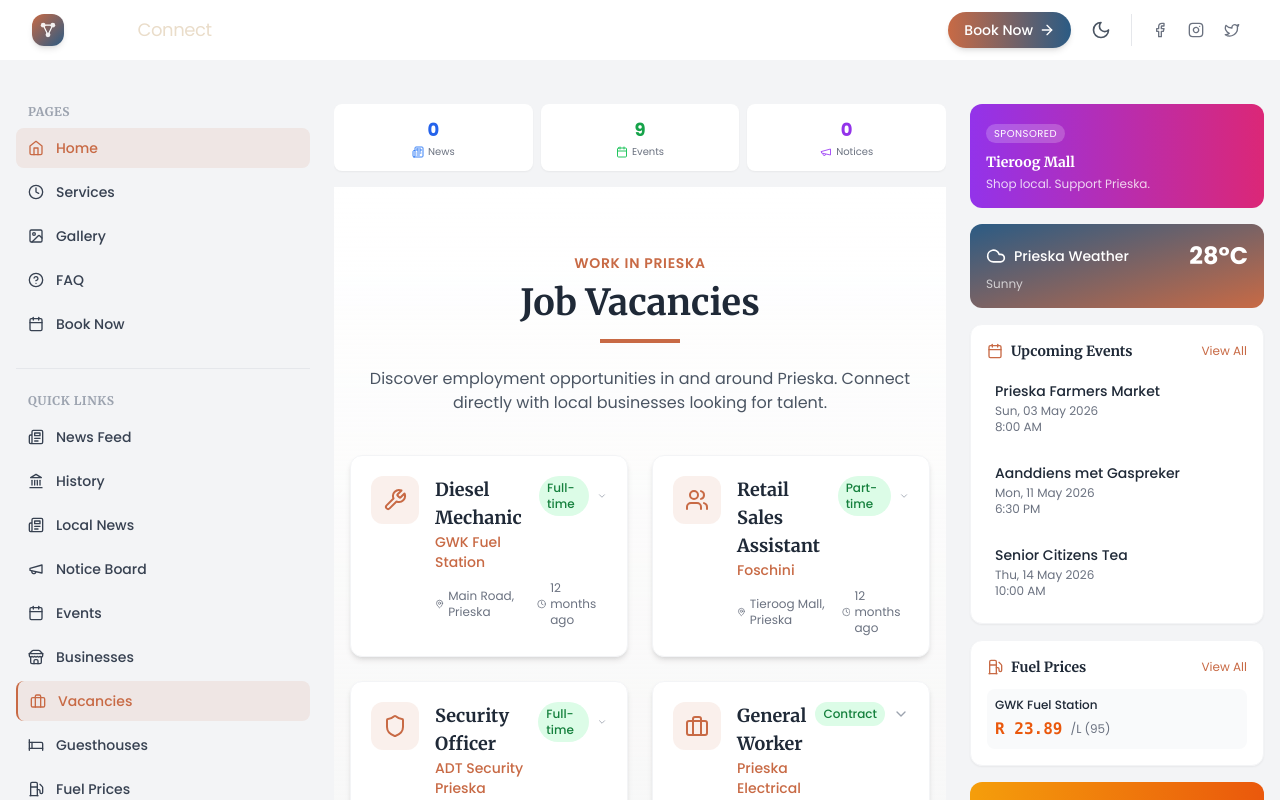
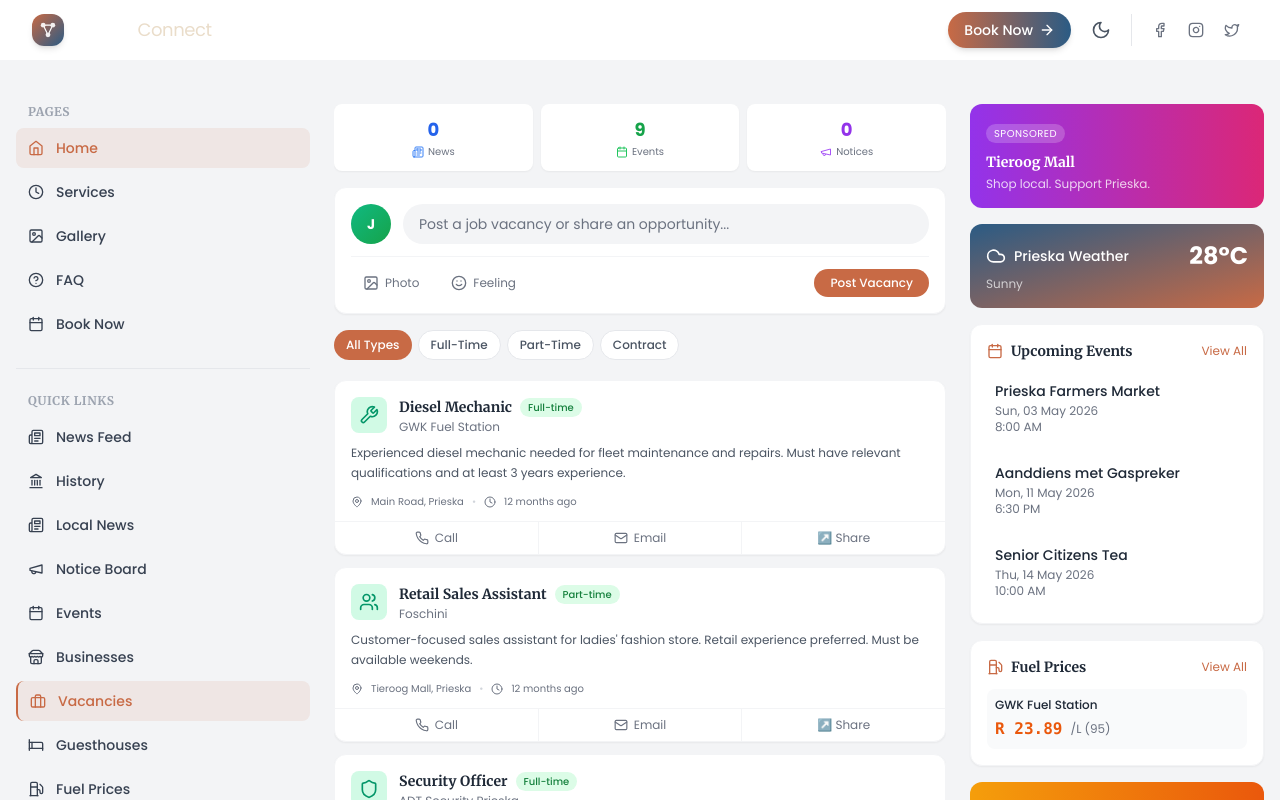
Before and after one commit to MondeNel/prieska-tourism, a React (Vite) app in the folder prieska-tourism/: page / in a window 1280 px wide. Both pictures are taken after a click on the button "Vacancies". Shown: the top 800 px of the page. Built offline with nearby package versions, Linux system fonts and the light colour scheme.

Commit message:
refactor: Redesign Vacancies as social media feed with post composer, type filter, and card-based layout

```diff
--- a/prieska-tourism/src/components/sections/Vacancies.jsx
+++ b/prieska-tourism/src/components/sections/Vacancies.jsx
@@ -1,130 +1,157 @@
 // src/components/sections/Vacancies.jsx
 import { useState } from 'react'
-import SectionTitle from '../ui/SectionTitle'
 import { vacancies, getRelativeTime } from '../../data/vacancies'
-import { MapPin, Clock, Phone, Mail, ChevronDown, ChevronUp } from 'lucide-react'
+import { MapPin, Clock, Phone, Mail, Image, Smile } from 'lucide-react'
 import PostVacancyModal from '../ui/PostVacancyModal'
 
 const Vacancies = () => {
-  const [expandedId, setExpandedId] = useState(null)
   const [showPostModal, setShowPostModal] = useState(false)
+  const [selectedType, setSelectedType] = useState('all')
+  const [postText, setPostText] = useState('')
 
-  const toggleExpand = (id) => {
-    setExpandedId(expandedId === id ? null : id)
-  }
+  const types = ['all', ...new Set(vacancies.map(v => v.type.toLowerCase()))]
+
+  const filteredVacancies = selectedType === 'all'
+    ? vacancies
+    : vacancies.filter(v => v.type.toLowerCase() === selectedType)
 
   return (
-   <section id="vacancies" className="py-12 md:py-16 px-4 max-w-7xl mx-auto bg-gradient-to-b from-white to-prieska-sand/10 dark:from-gray-900 dark:to-gray-800">
-      <SectionTitle subtitle="WORK IN PRIESKA" title="Job Vacancies" />
+    <div className="space-y-4">
+      {/* Post Composer */}
+      <div className="bg-white dark:bg-gray-800 rounded-xl shadow-sm border border-gray-100 dark:border-gray-700 p-4">
+        <div className="flex items-center gap-3 mb-3">
+          <div className="w-10 h-10 rounded-full bg-gradient-to-br from-emerald-500 to-green-600 flex items-center justify-center text-white font-bold text-sm">
+            J
+          </div>
+          <input
+            type="text"
+            value={postText}
+            onChange={(e) => setPostText(e.target.value)}
+            placeholder="Post a job vacancy or share an opportunity..."
+            className="flex-1 bg-gray-100 dark:bg-gray-700 rounded-full px-4 py-2.5 text-sm text-gray-700 dark:text-gray-300 placeholder-gray-500 focus:outline-none focus:ring-2 focus:ring-prieska-terracotta"
+          />
+        </div>
+        <div className="flex items-center gap-2 border-t border-gray-100 dark:border-gray-700 pt-3">
+          <button className="flex items-center gap-1.5 text-xs text-gray-500 dark:text-gray-400 hover:text-prieska-terracotta transition px-3 py-1.5 rounded-full hover:bg-gray-100 dark:hover:bg-gray-700">
+            <Image className="w-4 h-4" />
+            Photo
+          </button>
+          <button className="flex items-center gap-1.5 text-xs text-gray-500 dark:text-gray-400 hover:text-prieska-terracotta transition px-3 py-1.5 rounded-full hover:bg-gray-100 dark:hover:bg-gray-700">
+            <Smile className="w-4 h-4" />
+            Feeling
+          </button>
+          <button
+            onClick={() => setShowPostModal(true)}
+            className="ml-auto bg-prieska-terracotta text-white px-4 py-1.5 rounded-full text-xs font-medium hover:bg-opacity-90 transition"
+          >
+            Post Vacancy
+          </button>
+        </div>
+      </div>
 
-      <p className="text-center text-gray-600 dark:text-gray-300 max-w-3xl mx-auto -mt-4 md:-mt-6 mb-8 md:mb-10 text-sm md:text-base">
-        Discover employment opportunities in and around Prieska. Connect directly with local businesses looking for talent.
-      </p>
+      {/* Type Filter */}
+      <div className="flex gap-1.5 overflow-x-auto pb-1">
+        {types.map(type => (
+          <button
+            key={type}
+            onClick={() => setSelectedType(type)}
+            className={`px-3 py-1.5 rounded-full text-xs font-medium capitalize whitespace-nowrap transition ${
+              selectedType === type
+                ? 'bg-prieska-terracotta text-white'
+                : 'bg-white dark:bg-gray-800 text-gray-600 dark:text-gray-400 border border-gray-200 dark:border-gray-700 hover:border-prieska-terracotta'
+            }`}
+          >
+            {type === 'all' ? 'All Types' : type}
+          </button>
+        ))}
+      </div>
 
-      <div className="grid grid-cols-1 md:grid-cols-2 gap-4 md:gap-6">
-        {vacancies.map((vacancy) => {
+      {/* Vacancies Feed */}
+      <div className="grid grid-cols-1 gap-3">
+        {filteredVacancies.map(vacancy => {
           const IconComponent = vacancy.icon
-          const isExpanded = expandedId === vacancy.id
           const postedTime = getRelativeTime(vacancy.postedDate)
 
           return (
             <div
               key={vacancy.id}
-              className="bg-white dark:bg-gray-800 rounded-xl shadow-md hover:shadow-lg transition-all duration-300 border border-gray-100 dark:border-gray-700 overflow-hidden"
+              className="bg-white dark:bg-gray-800 rounded-xl shadow-sm border border-gray-100 dark:border-gray-700 overflow-hidden"
             >
-              <div
-                className="p-4 md:p-5 cursor-pointer"
-                onClick={() => toggleExpand(vacancy.id)}
-              >
-                <div className="flex items-start gap-3 md:gap-4">
-                  <div className="p-2 md:p-3 bg-prieska-terracotta/10 dark:bg-prieska-terracotta/20 rounded-lg md:rounded-xl">
-                    <IconComponent className="w-5 h-5 md:w-6 md:h-6 text-prieska-terracotta dark:text-prieska-terracotta" />
+              {/* Header */}
+              <div className="p-4 pb-2">
+                <div className="flex items-start gap-3">
+                  <div className="p-2 bg-emerald-100 dark:bg-emerald-900/30 rounded-lg">
+                    <IconComponent className="w-5 h-5 text-emerald-600 dark:text-emerald-400" />
                   </div>
                   <div className="flex-1">
-                    <div className="flex items-start justify-between">
-                      <div>
-                        <h3 className="text-base md:text-lg font-serif font-bold text-gray-800 dark:text-white">
+                    <div className="flex items-center gap-2">
+                      <h3 className="font-semibold text-gray-800 dark:text-white text-sm">
                         {vacancy.title}
                       </h3>
-                        <p className="text-prieska-terracotta dark:text-prieska-terracotta font-medium text-xs md:text-sm">
-                          {vacancy.company}
-                        </p>
-                      </div>
-                      <div className="flex items-center gap-1.5 md:gap-2">
-                        <span className="text-[10px] md:text-xs bg-green-100 dark:bg-green-900/30 text-green-700 dark:text-green-400 px-1.5 md:px-2 py-0.5 md:py-1 rounded-full font-medium">
+                      <span className="text-[10px] font-medium bg-green-100 dark:bg-green-900/30 text-green-700 dark:text-green-400 px-2 py-0.5 rounded-full">
                         {vacancy.type}
                       </span>
-                        {isExpanded ?
-                          <ChevronUp className="w-4 h-4 md:w-4.5 md:h-4.5 text-gray-400 dark:text-gray-500" /> :
-                          <ChevronDown className="w-4 h-4 md:w-4.5 md:h-4.5 text-gray-400 dark:text-gray-500" />
-                        }
                     </div>
-                    </div>
-                    <div className="flex items-center gap-3 md:gap-4 mt-1.5 md:mt-2 text-[10px] md:text-xs text-gray-500 dark:text-gray-400">
-                      <span className="flex items-center gap-1">
-                        <MapPin className="w-3 h-3 md:w-3.5 md:h-3.5" />
-                        {vacancy.location}
-                      </span>
-                      <span className="flex items-center gap-1">
-                        <Clock className="w-3 h-3 md:w-3.5 md:h-3.5" />
-                        {postedTime}
-                      </span>
-                    </div>
+                    <p className="text-xs text-gray-500 dark:text-gray-400 mt-0.5">{vacancy.company}</p>
                   </div>
                 </div>
               </div>
 
-              {isExpanded && (
-                <div className="px-4 md:px-5 pb-4 md:pb-5 border-t border-gray-100 dark:border-gray-700 pt-3 md:pt-4 bg-gray-50/50 dark:bg-gray-900/30">
-                  <p className="text-gray-600 dark:text-gray-300 text-xs md:text-sm mb-3 md:mb-4 leading-relaxed">
+              {/* Content */}
+              <div className="px-4 pb-3">
+                <p className="text-gray-600 dark:text-gray-300 text-xs leading-relaxed">
                   {vacancy.description}
                 </p>
+              </div>
 
-                  <div className="flex flex-col sm:flex-row gap-2 md:gap-3">
+              {/* Details */}
+              <div className="px-4 pb-3 space-y-1 text-[10px] text-gray-500 dark:text-gray-400">
+                <div className="flex items-center gap-2">
+                  <MapPin className="w-3 h-3" />
+                  <span>{vacancy.location}</span>
+                  <span className="text-gray-300 dark:text-gray-600">•</span>
+                  <Clock className="w-3 h-3" />
+                  <span>{postedTime}</span>
+                </div>
+              </div>
+
+              {/* Actions */}
+              <div className="flex items-center border-t border-gray-100 dark:border-gray-700">
                 <a
                   href={`tel:${vacancy.contactPhone.replace(/\s/g, '')}`}
-                      className="flex-1 bg-prieska-terracotta text-white px-4 py-2 md:py-2.5 rounded-lg text-xs md:text-sm font-medium hover:bg-opacity-90 transition flex items-center justify-center gap-1.5 md:gap-2"
+                  className="flex-1 flex items-center justify-center gap-1.5 py-2 text-xs text-gray-500 dark:text-gray-400 hover:bg-gray-50 dark:hover:bg-gray-700/50 transition"
                 >
-                      <Phone className="w-3.5 h-3.5 md:w-4 md:h-4" />
-                      Call to Apply
+                  <Phone className="w-3.5 h-3.5" />
+                  Call
                 </a>
                 <a
                   href={`mailto:${vacancy.contactEmail}?subject=Application for ${vacancy.title}`}
-                      className="flex-1 border border-prieska-terracotta text-prieska-terracotta dark:text-prieska-terracotta px-4 py-2 md:py-2.5 rounded-lg text-xs md:text-sm font-medium hover:bg-prieska-terracotta hover:text-white dark:hover:text-white transition flex items-center justify-center gap-1.5 md:gap-2"
+                  className="flex-1 flex items-center justify-center gap-1.5 py-2 text-xs text-gray-500 dark:text-gray-400 hover:bg-gray-50 dark:hover:bg-gray-700/50 transition border-x border-gray-100 dark:border-gray-700"
                 >
-                      <Mail className="w-3.5 h-3.5 md:w-4 md:h-4" />
-                      Email Application
+                  <Mail className="w-3.5 h-3.5" />
+                  Email
                 </a>
+                <button className="flex-1 flex items-center justify-center gap-1.5 py-2 text-xs text-gray-500 dark:text-gray-400 hover:bg-gray-50 dark:hover:bg-gray-700/50 transition">
+                  ↗️ Share
+                </button>
               </div>
-
-                  <p className="text-[10px] md:text-xs text-gray-400 dark:text-gray-500 text-center mt-2 md:mt-3">
-                    Contact: {vacancy.contactPhone} • {vacancy.contactEmail}
-                  </p>
-                </div>
-              )}
             </div>
           )
         })}
       </div>
 
-      <div className="text-center mt-10 md:mt-12">
-        <p className="text-gray-500 dark:text-gray-400 mb-3 md:mb-4 text-sm md:text-base">
-          Are you an employer looking to hire in Prieska?
+      {filteredVacancies.length === 0 && (
+        <p className="text-center text-gray-500 dark:text-gray-400 py-8 text-sm">
+          No vacancies in this category yet.
         </p>
-        <button
-          onClick={() => setShowPostModal(true)}
-          className="bg-white dark:bg-gray-800 border-2 border-prieska-terracotta text-prieska-terracotta dark:text-prieska-terracotta px-5 md:px-6 py-2.5 md:py-3 rounded-full text-sm md:text-base font-semibold hover:bg-prieska-terracotta hover:text-white dark:hover:bg-prieska-terracotta dark:hover:text-white transition-all"
-        >
-          Post a Vacancy
-        </button>
-      </div>
+      )}
 
       {/* Post Vacancy Modal */}
       <PostVacancyModal
         isOpen={showPostModal}
         onClose={() => setShowPostModal(false)}
       />
-    </section>
+    </div>
   )
 }
 
```
Lines whose indentation alone changed are shown as unchanged.
